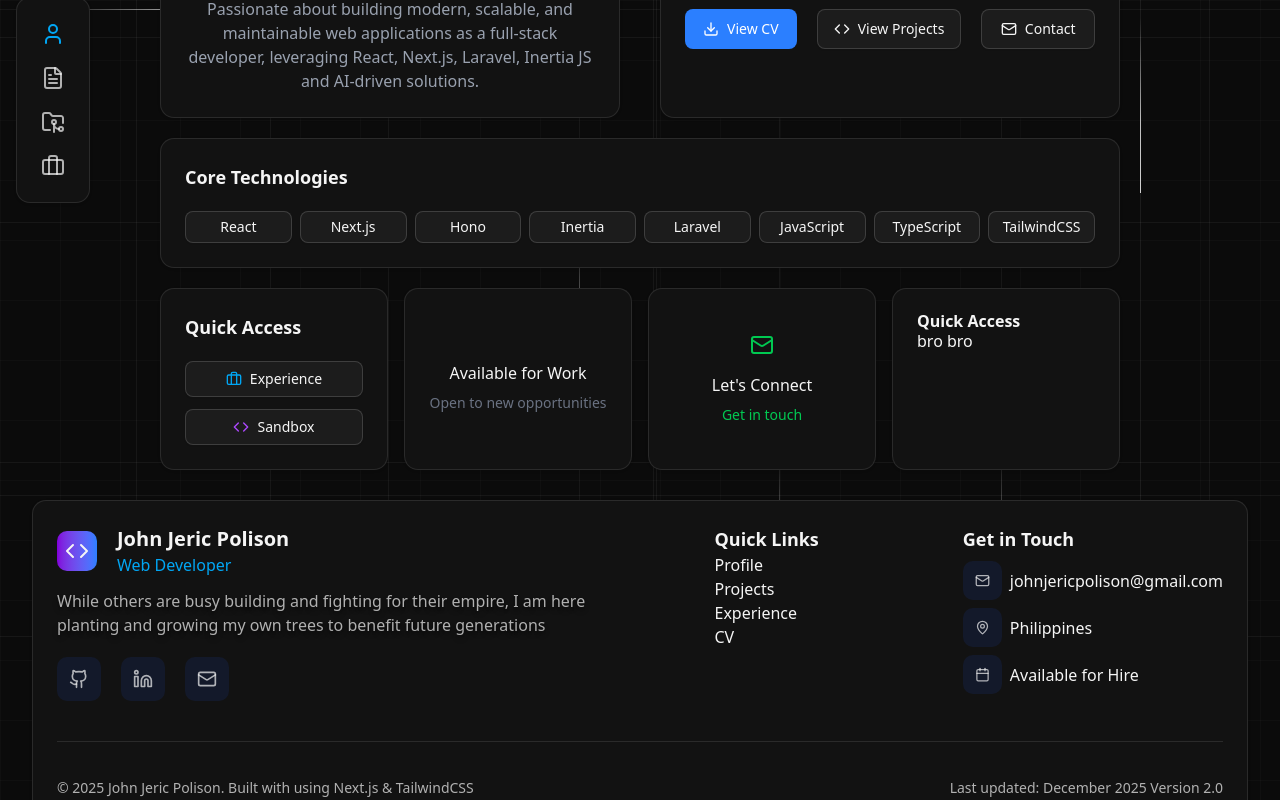
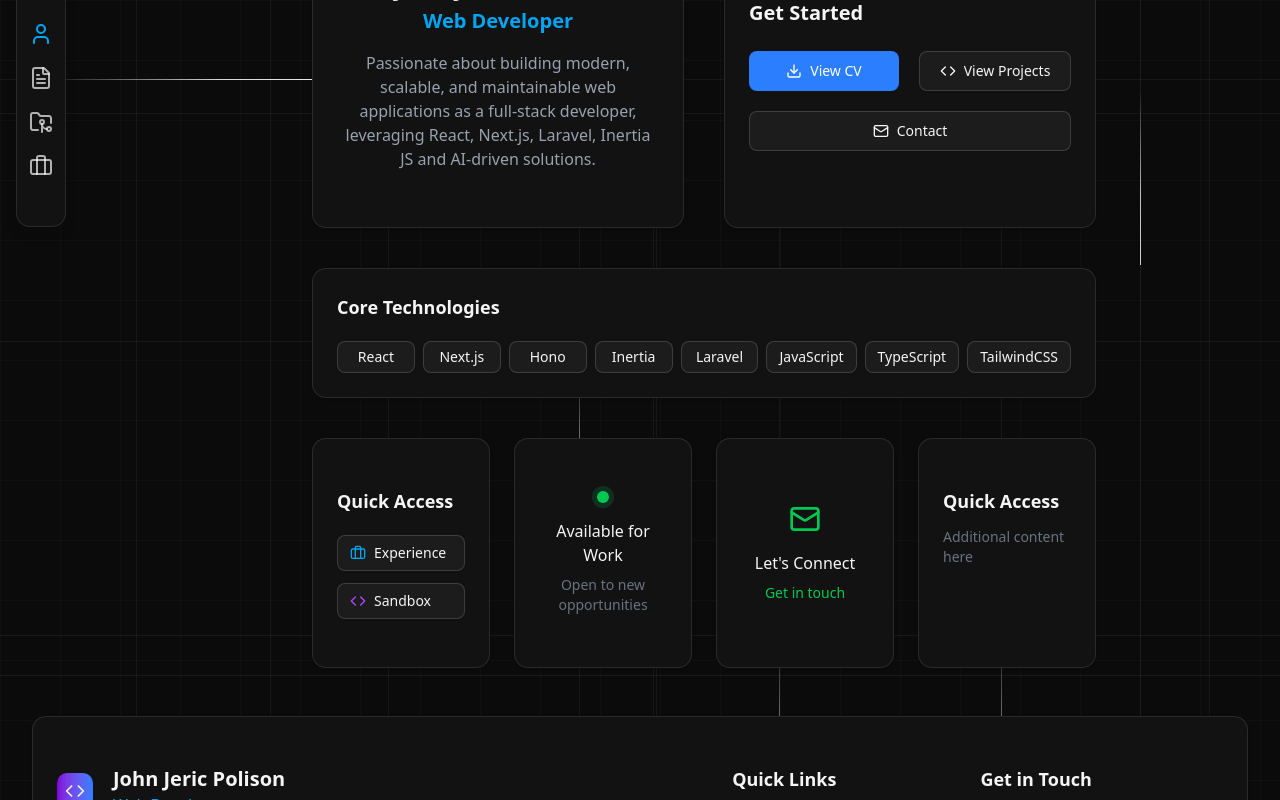
Before and after one commit to hahahayts/my-portfolio, a Next.js app: page / in a window 1280 px wide. Shown: the part 300-1100 px from the top of the page. Built offline with nearby package versions, Linux system fonts and the light colour scheme.

Commit message:
Refactor CV components for improved layout and responsiveness

```diff
--- a/app/cv/skill.ts
+++ b/app/cv/skill.ts
@@ -9,6 +9,7 @@ export const web = [
   "TailwindCSS",
 ];
 
+
 export const database = ["SQL", "MySQL", "SQLite", "PostgreSQL", "MongoDB"];
 export const others = ["Networking", "System Admnin", "Git/GithUB"];
 
--- a/app/layout.tsx
+++ b/app/layout.tsx
@@ -33,11 +33,13 @@ export default function RootLayout({
       >
         <Background>
           <div className="relative pb-5">
-            <aside className="fixed left-4 min-h-full">
+            {/* Navigation - Fixed on desktop, sticky on mobile */}
+            <div className="lg:fixed lg:left-4 lg:top-1/2 lg:-translate-y-1/2 z-50">
               <Navigations />
-            </aside>
+            </div>
 
-            <main>{children}</main>
+            {/* Main content with responsive padding */}
+            <main className="lg:pl-24 xl:pl-32">{children}</main>
 
             <Footer />
           </div>
--- a/app/page.tsx
+++ b/app/page.tsx
@@ -10,28 +10,31 @@ import Section from "@/components/section";
 
 export default function Home() {
   return (
-    <div className="min-h-screen  flex justify-center items-center">
-      <div className="">
-        <Section className="grid grid-cols-2 gap-10 ">
+    <div className="min-h-screen flex justify-center items-center px-4 sm:px-6 py-8 sm:py-12">
+      <div className="w-full max-w-7xl mx-auto space-y-6 sm:space-y-8 md:space-y-10">
+        {/* Profile and Stats Section */}
+        <Section className="grid grid-cols-1 lg:grid-cols-2 gap-6 md:gap-8 lg:gap-10">
           {/* Profile Card */}
-          <Card className="">
-            <CardContent className="flex flex-col items-center gap-4">
-              <div className="h-[150px] w-[150px] rounded-full overflow-hidden">
+          <Card className="h-full">
+            <CardContent className="flex flex-col items-center gap-3 sm:gap-4 p-6 sm:p-8">
+              <div className="h-[120px] w-[120px] sm:h-[150px] sm:w-[150px] rounded-full overflow-hidden border-4 border-sky-500/20">
                 <Image
                   alt="me"
                   src={"/images/me.jpg"}
                   width={150}
                   height={150}
-                  className="rounded-full object-cover"
+                  className="rounded-full object-cover w-full h-full"
                 />
               </div>
               <div className="text-center">
-                <h2 className="text-2xl font-semibold">John Jeric Polison</h2>
-                <h3 className="text-xl font-semibold text-sky-500">
+                <h2 className="text-xl sm:text-2xl font-semibold">
+                  John Jeric Polison
+                </h2>
+                <h3 className="text-lg sm:text-xl font-semibold text-sky-500 mt-1">
                   Web Developer
                 </h3>
               </div>
-              <p className="text-gray-400 text-center">
+              <p className="text-sm sm:text-base text-gray-400 text-center">
                 Passionate about building modern, scalable, and maintainable web
                 applications as a full-stack developer, leveraging React,
                 Next.js, Laravel, Inertia JS and AI-driven solutions.
@@ -40,9 +43,9 @@ export default function Home() {
           </Card>
 
           {/* Stats & Action Column */}
-          <div className=" flex flex-col gap-6">
+          <div className="flex flex-col gap-5 sm:gap-6">
             {/* Stats Cards */}
-            <div className="grid grid-cols-1 sm:grid-cols-2 lg:grid-cols-3 gap-4">
+            <div className="grid grid-cols-1 sm:grid-cols-2 lg:grid-cols-3 gap-3 sm:gap-4">
               {stats.map((stat, idx) => (
                 <StatCard
                   key={idx}
@@ -54,59 +57,91 @@ export default function Home() {
             </div>
 
             {/* Action Buttons */}
-            <Card className="h-full flex-1">
-              <CardContent className="flex flex-col gap-4 h-full">
-                <CardTitle className="font-bold text-xl">Get Started</CardTitle>
+            <Card className="flex-1">
+              <CardContent className="flex flex-col gap-3 sm:gap-4 p-5 sm:p-6">
+                <CardTitle className="font-bold text-lg sm:text-xl">
+                  Get Started
+                </CardTitle>
                 <ActionButtons />
               </CardContent>
             </Card>
           </div>
         </Section>
 
-        <Section className=" mt-5">
+        {/* Core Technologies Section */}
+        <Section className="mt-5 sm:mt-6 md:mt-8">
           <CoreTechnologies />
         </Section>
-        <Section className="grid grid-cols-4 gap-4  mt-5">
-          <Card>
-            <CardContent className="space-y-5">
-              <CardTitle className="text-lg font-bold">Quick Access</CardTitle>
-              <div className="flex flex-col gap-3 ">
-                <Button variant="outline" className="w-full bg-">
-                  <Briefcase className="text-sky-500" />
+
+        {/* Quick Access & Status Cards */}
+        <Section className="grid grid-cols-1 sm:grid-cols-2 lg:grid-cols-4 gap-4 sm:gap-5 md:gap-6 mt-5 sm:mt-6 md:mt-8">
+          {/* Quick Access - Experience & Sandbox */}
+          <Card className="col-span-1 sm:col-span-2 lg:col-span-1">
+            <CardContent className="space-y-4 sm:space-y-5 p-5 sm:p-6">
+              <CardTitle className="text-base sm:text-lg font-bold">
+                Quick Access
+              </CardTitle>
+              <div className="flex flex-col gap-3">
+                <Button
+                  variant="outline"
+                  className="w-full justify-start gap-2 hover:bg-sky-500/10"
+                >
+                  <Briefcase className="text-sky-500 w-4 h-4 sm:w-5 sm:h-5" />
                   <span>Experience</span>
                 </Button>
-                <Button variant="outline" className="w-full">
-                  <Code className="text-purple-500" />
+                <Button
+                  variant="outline"
+                  className="w-full justify-start gap-2 hover:bg-purple-500/10"
+                >
+                  <Code className="text-purple-500 w-4 h-4 sm:w-5 sm:h-5" />
                   <span>Sandbox</span>
                 </Button>
               </div>
             </CardContent>
           </Card>
+
+          {/* Availability Status */}
           <Card>
-            <CardContent className="h-full flex flex-col items-center gap-4 justify-center">
-              <div className="w-[10] h-[10] rounded-full animate-ping  bg-green-400"></div>
-              <div className="text-center space-y-2">
-                <h4>Available for Work</h4>
-                <p className="text-sm text-gray-500">
+            <CardContent className="h-full flex flex-col items-center gap-3 sm:gap-4 justify-center p-5 sm:p-6">
+              <div className="relative">
+                <div className="w-2.5 h-2.5 sm:w-3 sm:h-3 rounded-full animate-ping bg-green-400 absolute"></div>
+                <div className="w-2.5 h-2.5 sm:w-3 sm:h-3 rounded-full bg-green-500 relative"></div>
+              </div>
+              <div className="text-center space-y-1 sm:space-y-2">
+                <h4 className="text-sm sm:text-base font-medium">
+                  Available for Work
+                </h4>
+                <p className="text-xs sm:text-sm text-gray-500">
                   Open to new opportunities
                 </p>
               </div>
             </CardContent>
           </Card>
-          <Card>
-            <CardContent className="h-full flex flex-col items-center gap-4 justify-center">
-              <Mail className="text-green-500" />
-              <div className="text-center space-y-2">
-                <h4>Let's Connect</h4>
-                <p className="text-sm text-green-500">Get in touch</p>
+
+          {/* Connect Card */}
+          <Card className="hover:shadow-lg transition-shadow cursor-pointer group">
+            <CardContent className="h-full flex flex-col items-center gap-3 sm:gap-4 justify-center p-5 sm:p-6">
+              <Mail className="text-green-500 w-6 h-6 sm:w-8 sm:h-8 group-hover:scale-110 transition-transform" />
+              <div className="text-center space-y-1 sm:space-y-2">
+                <h4 className="text-sm sm:text-base font-medium">
+                  Let's Connect
+                </h4>
+                <p className="text-xs sm:text-sm text-green-500">
+                  Get in touch
+                </p>
               </div>
             </CardContent>
           </Card>
 
+          {/* Placeholder Card (Replace with actual content) */}
           <Card>
-            <CardContent>
-              <CardTitle>Quick Access</CardTitle>
-              <div>bro bro</div>
+            <CardContent className="p-5 sm:p-6">
+              <CardTitle className="text-base sm:text-lg font-bold mb-3">
+                Quick Access
+              </CardTitle>
+              <div className="text-sm text-gray-500">
+                Additional content here
+              </div>
             </CardContent>
           </Card>
         </Section>
--- a/components/footer.tsx
+++ b/components/footer.tsx
@@ -8,22 +8,23 @@ import {
   LucideIcon,
   Mail,
   MapPin,
-  Pin,
 } from "lucide-react";
-import { Card, CardContent, CardTitle } from "./ui/card";
+import { Card, CardContent } from "./ui/card";
 import Link from "next/link";
 
-const links = ["Profile", "Projects", "Experience", "CV"];
+const links = ["profile", "projects", "experience", "cv"];
 
 function Header() {
   return (
-    <div className="flex items-center gap-5">
-      <div className=" bg-linear-to-r from-purple-700   to-blue-500 p-2 rounded-lg">
-        <Code />
+    <div className="flex items-center gap-3 sm:gap-5">
+      <div className="bg-linear-to-r from-purple-700 to-blue-500 p-1.5 sm:p-2 rounded-lg">
+        <Code className="w-4 h-4 sm:w-5 sm:h-5" />
       </div>
       <div>
-        <p className="text-xl font-bold">John Jeric Polison</p>
-        <p className="text-sky-500">Web Developer</p>
+        <p className="text-base sm:text-lg md:text-xl font-bold">
+          John Jeric Polison
+        </p>
+        <p className="text-sm sm:text-base text-sky-500">Web Developer</p>
       </div>
     </div>
   );
@@ -37,72 +38,86 @@ function Social({
   size?: number;
 }) {
   return (
-    <div className="bg-blue-900/20 p-3 rounded-lg">
-      <Icon size={size} className="text-foreground/70" />
+    <div className="bg-blue-900/20 p-2 sm:p-3 rounded-lg hover:bg-blue-900/40 transition-colors">
+      <Icon size={size} className="text-foreground/70 w-4 h-4 sm:w-5 sm:h-5" />
     </div>
   );
 }
 
 export default function Footer() {
   return (
-    <div className="px-8">
+    <div className="px-4 sm:px-6 md:px-8">
       <Card>
-        <CardContent>
-          <div className="grid grid-cols-2 mb-10">
-            {/* first */}
-            <div className="space-y-3">
+        <CardContent className="p-4 sm:p-5 md:p-6">
+          <div className="flex flex-col lg:flex-row gap-8 lg:gap-10 mb-8 lg:mb-10">
+            {/* First Column - Profile */}
+            <div className="flex-1 space-y-3 sm:space-y-4">
               <Header />
-              <div className="mb-5">
-                <p className="text-foreground/70 text-shadow-lg">
+              <div className="mb-3 sm:mb-5">
+                <p className="text-sm sm:text-base text-foreground/70">
                   While others are busy building and fighting for their empire,
                   I am here planting and growing my own trees to benefit future
                   generations
                 </p>
               </div>
-              <div className="flex justify-start items-center gap-5">
+              <div className="flex justify-start items-center gap-3 sm:gap-5">
                 <Social icon={Github} />
                 <Social icon={Linkedin} />
                 <Social icon={Mail} />
               </div>
             </div>
-            <div className="flex justify-end gap-36  ">
-              {/* second */}
+
+            {/* Second & Third Columns - Right side */}
+            <div className="flex flex-col sm:flex-row gap-8 sm:gap-12 md:gap-24 lg:gap-36">
+              {/* Quick Links */}
               <div>
-                <p className="text-lg font-semibold">Quick Links</p>
-                <div className="flex flex-col ">
+                <p className="text-base sm:text-lg font-semibold mb-2 sm:mb-3">
+                  Quick Links
+                </p>
+                <div className="flex flex-col space-y-1.5 sm:space-y-2">
                   {links.map((link) => (
                     <Link key={link} href={`/${link}`}>
-                      {link}
+                      <span className="text-sm sm:text-base hover:text-sky-500 transition-colors">
+                        {link === links[links.length - 1]
+                          ? "CV"
+                          : link.charAt(0).toUpperCase() + link.slice(1)}
+                      </span>
                     </Link>
                   ))}
                 </div>
               </div>
-              {/* third */}
-              <div className="space-y-2">
-                <p className="text-lg font-semibold">Get in Touch</p>
-                <div className="space-y-2">
-                  <div className="flex items-center gap-2">
+
+              {/* Get in Touch */}
+              <div className="space-y-2 sm:space-y-3">
+                <p className="text-base sm:text-lg font-semibold">
+                  Get in Touch
+                </p>
+                <div className="space-y-2 sm:space-y-3">
+                  <div className="flex items-center gap-2 sm:gap-3">
                     <Social icon={Mail} size={15} />
-                    <span>johnjericpolison@gmail.com</span>
+                    <span className="text-xs sm:text-sm break-all">
+                      johnjericpolison@gmail.com
+                    </span>
                   </div>
-                  <div className="flex items-center gap-2">
+                  <div className="flex items-center gap-2 sm:gap-3">
                     <Social icon={MapPin} size={15} />
-                    <span>Philippines</span>
+                    <span className="text-sm sm:text-base">Philippines</span>
                   </div>
-                  <div className="flex items-center gap-2">
+                  <div className="flex items-center gap-2 sm:gap-3">
                     <Social icon={Calendar} size={15} />
-                    <span>Available for Hire</span>
+                    <span className="text-sm sm:text-base">
+                      Available for Hire
+                    </span>
                   </div>
                 </div>
               </div>
             </div>
           </div>
-          <div className="flex justify-between items-center text-sm text-foreground/70  border-t pb-5 pt-9">
-            <div>
-              <p>
-                © 2025 John Jeric Polison. Built with using Next.js &
-                TailwindCSS
-              </p>
+
+          {/* Footer Bottom */}
+          <div className="flex flex-col md:flex-row justify-between items-center gap-4 text-xs sm:text-sm text-foreground/70 border-t pt-5 sm:pt-6 md:pt-9">
+            <div className="text-center md:text-left">
+              <p>© 2025 John Jeric Polison. Built with Next.js & TailwindCSS</p>
             </div>
             <div>
               <p>Last updated: December 2025 Version 2.0</p>
--- a/components/navigations.tsx
+++ b/components/navigations.tsx
@@ -6,96 +6,122 @@ import { Tooltip, TooltipContent, TooltipTrigger } from "./ui/tooltip";
 import { Briefcase, FileText, User, FolderGit2 } from "lucide-react";
 import { usePathname } from "next/navigation";
 import { cn } from "@/lib/utils";
+import { useState, useEffect } from "react";
 
 export default function Navigations() {
   const pathname = usePathname();
+  const [isMobile, setIsMobile] = useState(false);
 
-  console.log(pathname);
+  useEffect(() => {
+    const checkScreenSize = () => {
+      setIsMobile(window.innerWidth < 1024); // 1024px is lg breakpoint
+    };
+
+    checkScreenSize();
+    window.addEventListener("resize", checkScreenSize);
+
+    return () => window.removeEventListener("resize", checkScreenSize);
+  }, []);
+
+  const navItems = [
+    { href: "/", icon: User, label: "Profile" },
+    { href: "/cv", icon: FileText, label: "Curriculum Vitae" },
+    { href: "/projects", icon: FolderGit2, label: "Projects" },
+    { href: "/experiences", icon: Briefcase, label: "Experiences" },
+  ];
+
   return (
-    <div className="min-h-screen flex items-center">
-      <Card className="">
-        <CardContent className="flex flex-col gap-5">
-          <Link href="/">
+    <>
+      {/* Mobile Navigation - Bottom Bar */}
+      {isMobile && (
+        <div className="lg:hidden fixed bottom-0 left-0 right-0 z-50 px-4 pb-4">
+          <Card className="shadow-lg border-t">
+            <CardContent className="flex justify-around items-center py-3 px-2">
+              {navItems.map((item) => {
+                const Icon = item.icon;
+                const isActive = pathname === item.href;
+
+                return (
+                  <Link key={item.href} href={item.href}>
                     <Tooltip>
                       <TooltipTrigger asChild>
-                <User
+                        <div className="flex flex-col items-center gap-1 group">
+                          <Icon
                             className={cn(
-                    "w-6 h-6 text-foreground/70 ",
-                    pathname === "/" ? "text-sky-500 " : ""
+                              "w-5 h-5 transition-all duration-200",
+                              isActive
+                                ? "text-sky-500 scale-110"
+                                : "text-foreground/70 group-hover:text-sky-500",
+                            )}
+                          />
+                          <span
+                            className={cn(
+                              "text-xs transition-colors duration-200",
+                              isActive
+                                ? "text-sky-500"
+                                : "text-foreground/70 group-hover:text-sky-500",
+                            )}
+                          >
+                            {item.label === "Curriculum Vitae"
+                              ? "CV"
+                              : item.label}
+                          </span>
+                        </div>
+                      </TooltipTrigger>
+                      <TooltipContent side="top">
+                        <p>{item.label}</p>
+                      </TooltipContent>
+                    </Tooltip>
+                  </Link>
+                );
+              })}
+            </CardContent>
+          </Card>
+        </div>
+      )}
+
+      {/* Desktop Navigation - Vertical Sidebar */}
+      {!isMobile && (
+        <div className="hidden lg:block">
+          <Card className="shadow-lg">
+            <CardContent className="flex flex-col gap-5 py-6 px-3">
+              {navItems.map((item) => {
+                const Icon = item.icon;
+                const isActive = pathname === item.href;
+
+                return (
+                  <Link key={item.href} href={item.href}>
+                    <Tooltip>
+                      <TooltipTrigger asChild>
+                        <Icon
+                          className={cn(
+                            "w-6 h-6 transition-all duration-200 cursor-pointer hover:scale-110",
+                            isActive
+                              ? "text-sky-500"
+                              : "text-foreground/70 hover:text-sky-500",
                           )}
                         />
                       </TooltipTrigger>
                       <TooltipContent side="right">
-                <p>Profile</p>
+                        <p>{item.label}</p>
                       </TooltipContent>
                     </Tooltip>
                   </Link>
-
-          <Link href="/cv">
-            <Tooltip>
-              <TooltipTrigger asChild>
-                <FileText
-                  className={cn(
-                    "w-6 h-6  text-foreground/70",
-                    pathname === "/cv" ? "text-sky-500 " : ""
-                  )}
-                />
-              </TooltipTrigger>
-              <TooltipContent side="right">
-                <p>Curriculum Vitae</p>
-              </TooltipContent>
-            </Tooltip>
-          </Link>
-
-          <Link href="/projects">
-            <Tooltip>
-              <TooltipTrigger asChild>
-                <FolderGit2
-                  className={cn(
-                    "w-6 h-6  text-foreground/70",
-                    pathname === "/projects" ? "text-sky-500 " : ""
-                  )}
-                />
-              </TooltipTrigger>
-              <TooltipContent side="right">
-                <p>Projects</p>
-              </TooltipContent>
-            </Tooltip>
-          </Link>
-
-          {/* <Link href="https://github.com/yourusername" target="_blank">
-            <Tooltip>
-              <TooltipTrigger asChild>
-                <Github
-                  className={cn(
-                    "w-6 h-6  text-foreground/70 ",
-                    pathname === "/" ? "text-sky-500 " : ""
-                  )}
-                />
-              </TooltipTrigger>
-              <TooltipContent side="right">
-                <p>Github</p>
-              </TooltipContent>
-            </Tooltip>
-          </Link> */}
-
-          <Link href="/experiences">
-            <Tooltip>
-              <TooltipTrigger asChild>
-                <Briefcase
-                  className={cn(
-                    "w-6 h-6  text-foreground/70 ",
-                    pathname === "/experiences" ? "text-sky-500 " : ""
-                  )}
-                />
-              </TooltipTrigger>
-              <TooltipContent side="right">
-                <p>Experiences</p>
-              </TooltipContent>
-            </Tooltip>
-          </Link>
+                );
+              })}
             </CardContent>
           </Card>
         </div>
+      )}
+
+      {/* Add padding to main content on mobile to prevent overlap with bottom nav */}
+      <style jsx global>{`
+        @media (max-width: 1023px) {
+          main {
+            padding-bottom: 80px;
+          }
+        }
+      `}</style>
+    </>
   );
 }
--- a/components/section.tsx
+++ b/components/section.tsx
@@ -5,6 +5,13 @@ interface Props {
   children: React.ReactNode;
   className?: string;
 }
+
 export default function Section({ children, className }: Props) {
-  return <section className={cn("lg:px-40", className)}>{children}</section>;
+  return (
+    <section
+      className={cn("px-4 sm:px-6 md:px-8 lg:px-16 xl:px-40", className)}
+    >
+      {children}
+    </section>
+  );
 }
```
Also changed, not shown: app/cv/_components/certifications.tsx (+47 -38 lines), app/cv/_components/education.tsx (+28 -19 lines), app/cv/_components/technical-skills.tsx (+9 -8 lines), app/cv/page.tsx (+9 -7 lines). Lines whose indentation alone changed are shown as unchanged.
